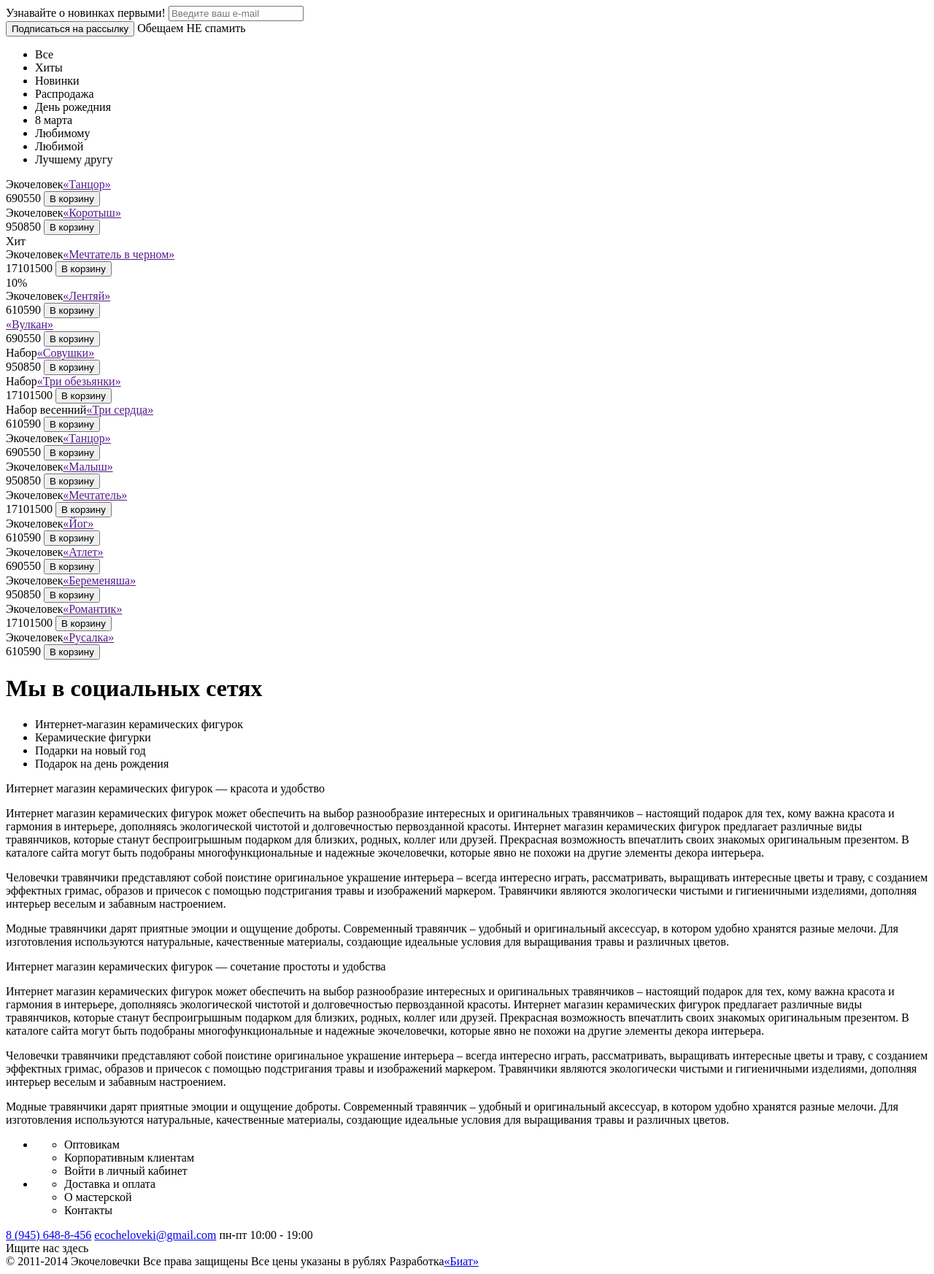
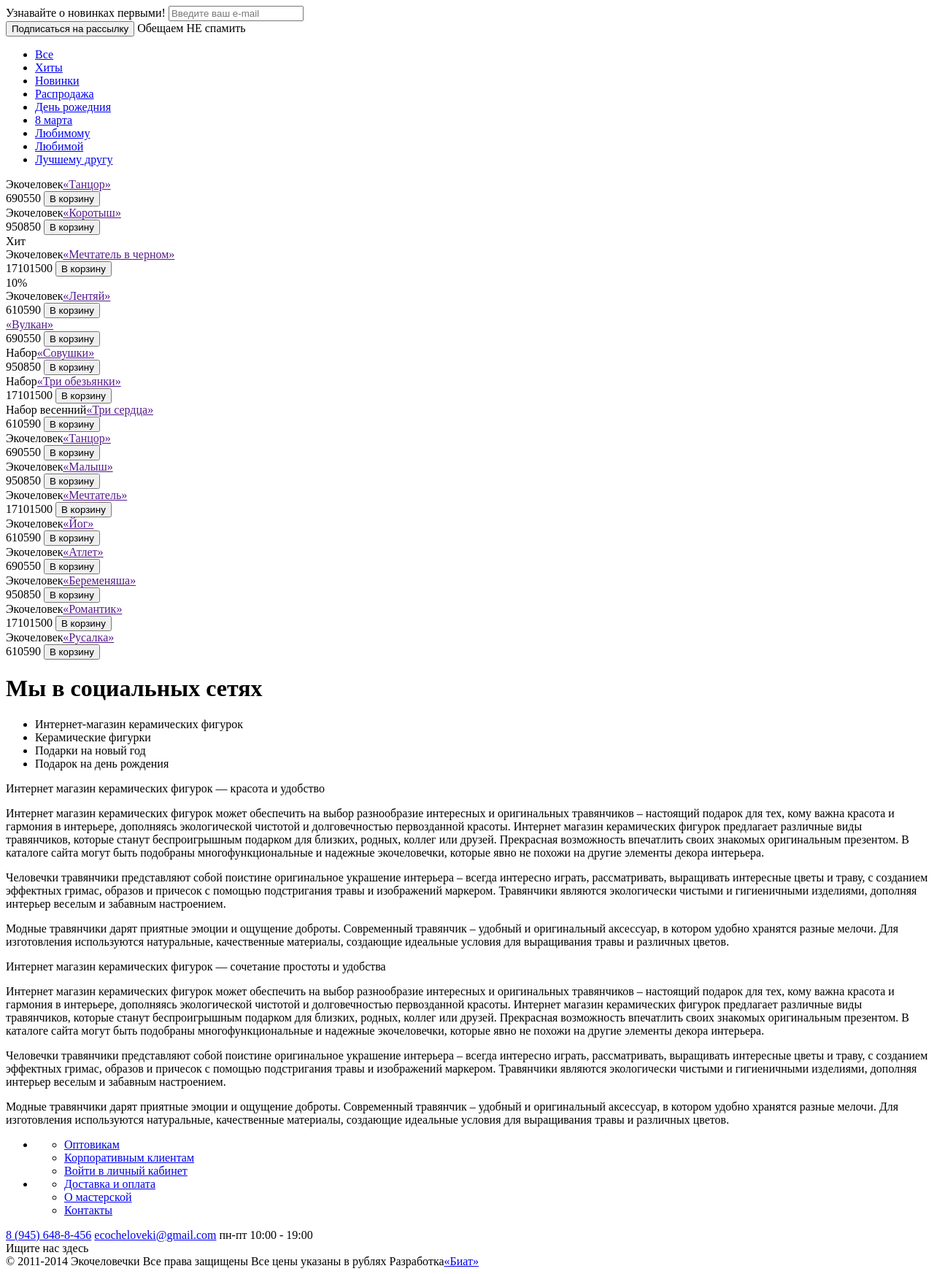
Before and after one commit to uspehcoursbrest/LobkoGroupProject, a plain HTML site: page main.html in a window 1280 px wide. Shown: the part 520-2266 px from the top of the page at 73% size. Drawn offline with Linux system fonts and the light colour scheme.

Commit message:
Внес изменения в страницы рабочего проекта:main.html and news.html

```diff
--- a/main.html
+++ b/main.html
@@ -73,15 +73,15 @@
         <div class="catalog">
             <div class="filter">
                 <ul>
-                    <li><a href="#"></a>Все</li>
-                    <li><a href="#"></a>Хиты</li>
-                    <li><a href="#"></a>Новинки</li>
-                    <li><a href="#"></a>Распродажа</li>
-                    <li><a href="#"></a>День рожедния</li>
-                    <li><a href="#"></a>8 марта</li>
-                    <li><a href="#"></a>Любимому</li>
-                    <li><a href="#"></a>Любимой</li>
-                    <li><a href="#"></a>Лучшему другу</li>
+                    <li><a href="#">Все</a></li>
+                    <li><a href="#">Хиты</a></li>
+                    <li><a href="#">Новинки</a></li>
+                    <li><a href="#">Распродажа</a></li>
+                    <li><a href="#">День рожедния</a></li>
+                    <li><a href="#">8 марта</a></li>
+                    <li><a href="#">Любимому</a></li>
+                    <li><a href="#">Любимой</a></li>
+                    <li><a href="#">Лучшему другу</a></li>
                 </ul>
                 <div class="view">
                     <span></span>
@@ -288,16 +288,16 @@
         <ul class="footMenu">
             <li>
                 <ul>
-                    <li><a href="#"></a>Оптовикам</li>
-                    <li><a href="#"></a>Корпоративным клиентам</li>
-                    <li><a href="#"></a>Войти в личный кабинет</li>
+                    <li><a href="#">Оптовикам</a></li>
+                    <li><a href="#">Корпоративным клиентам</a></li>
+                    <li><a href="#">Войти в личный кабинет</a></li>
                 </ul>
             </li>
             <li>
                 <ul>
-                    <li><a href="#"></a>Доставка и оплата</li>
-                    <li><a href="#"></a>О мастерской</li>
-                    <li><a href="#"></a>Контакты</li>
+                    <li><a href="#">Доставка и оплата</a></li>
+                    <li><a href="#">О мастерской</a></li>
+                    <li><a href="#">Контакты</a></li>
                 </ul>
             </li>
         </ul>
```
Also changed, not shown: news.html (+4 -6 lines).
